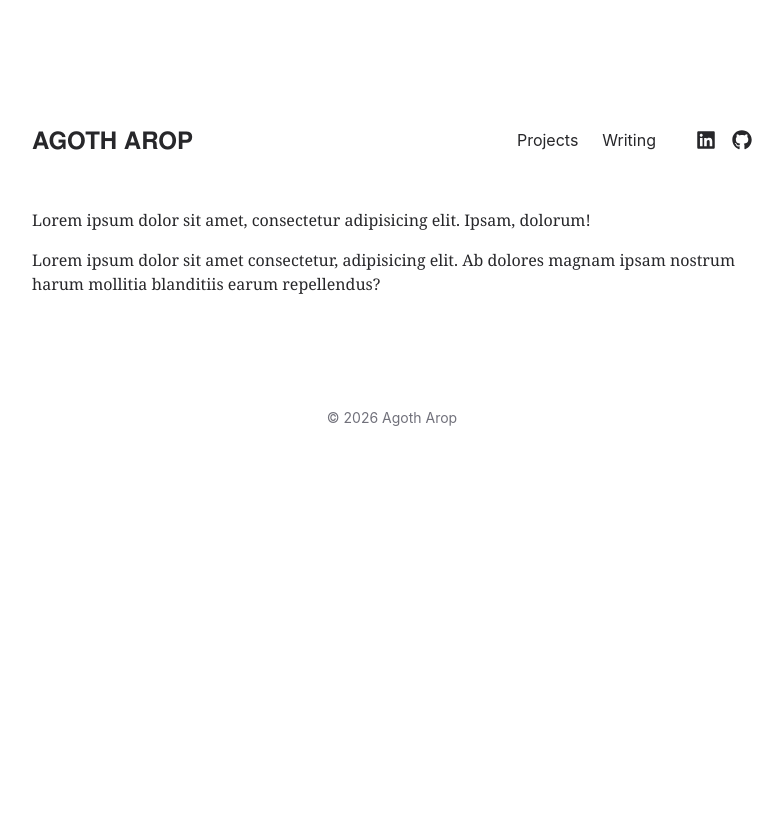
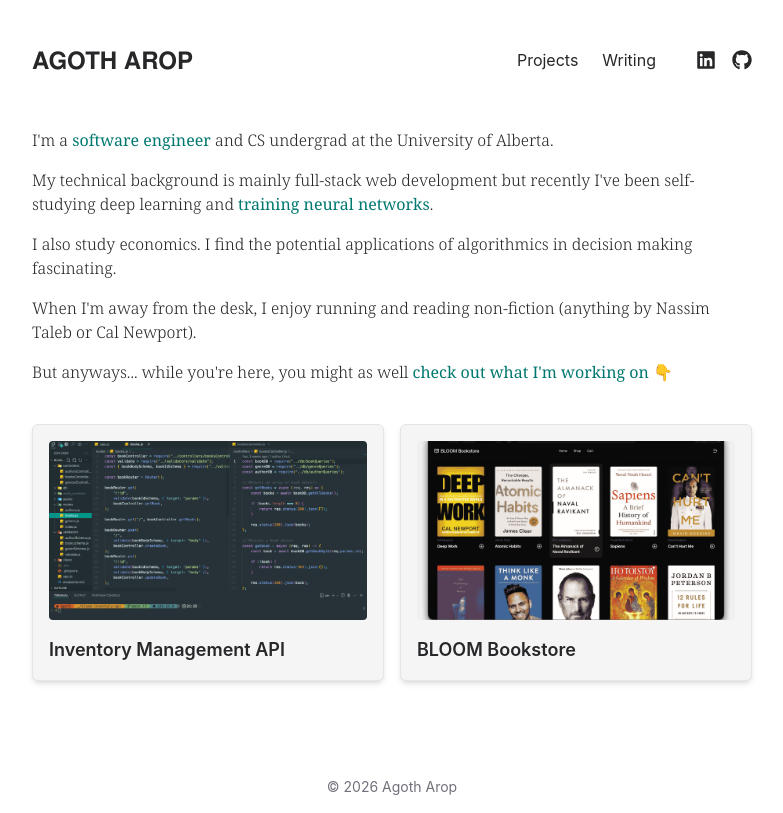
Before and after one commit to Agoth24/portfolio, a React (Vite) app: page / in a window 1280 px wide. Shown: the whole page, without its empty margins (248-1031 px from the left). Built offline with nearby package versions, Linux system fonts and the light colour scheme.

Commit message:
styling and content changes

```diff
--- a/pages/Blog.jsx
+++ b/pages/Blog.jsx
@@ -1,9 +1,12 @@
 const Blog = () => {
 	return (
-		<section className="mt-12 flex flex-col gap-6">
-			<h1 className="text-xl font-space-grotesk font-medium">
-                Some Throwaway Thoughts...
+		<section className="mt-12 flex flex-col gap-6 font-noto-serif">
+			<h1 className="text-xl font-medium">
+                Some Throwaway Thoughts
             </h1>
+            <p>
+                Coming Soon...
+            </p>
 		</section>
 	);
 };
--- a/pages/Home.jsx
+++ b/pages/Home.jsx
@@ -1,37 +1,74 @@
-import { Link } from "react-router";
-import LogoBar from "../src/components/LogoBar";
-import { FaLinkedin, FaGithub } from "react-icons/fa";
-
-const CTAButton = ({ text }) => {
-	return (
-		<button className="px-12 py-2 border-2 border-teal-500 dark:border-teal-700 rounded-sm hover:bg-teal-500 dark:hover:bg-teal-700 cursor-pointer font-space-grotesk transition-all duration-150 ease-in-out">
-			{text}
-		</button>
-	);
-};
-
-const ColouredText = ({ text }) => {
-	return (
-		<span className="text-teal-500 dark:text-teal-400 whitespace-normal">
-			{" "}
-			{text}{" "}
-		</span>
-	);
-};
+const projects = [
+	{
+		id: 0,
+		title: "Inventory Management API",
+		imageSrc: "../assets/images/bloom-inventory-ss.png",
+		githubURL: "https://github.com/Agoth24/bloom-inventory-api",
+		liveURL: "",
+	},
+	{
+		id: 1,
+		title: "BLOOM Bookstore",
+		imageSrc: "../assets/images/bloom-bookstore-ss.png",
+		githubURL: "",
+		liveURL: "https://bloom-bookstore.vercel.app/",
+	},
+];
 
 const Home = () => {
 	return (
-		<section className="flex flex-col gap-4 py-12">
-			<div className="flex flex-col font-noto-serif text-md gap-4">
+		<section className="flex flex-col gap-4 py-12 grow">
+			<div className="flex flex-col font-noto-serif font-light text-md gap-4">
 				<p>
-					Lorem ipsum dolor sit amet, consectetur adipisicing elit.
-					Ipsam, dolorum!
+					I'm a{" "}
+					<strong className="text-teal-700 dark:text-teal-500">
+						software engineer
+					</strong>{" "}
+					and CS undergrad at the University of Alberta.
 				</p>
 				<p>
-					Lorem ipsum dolor sit amet consectetur, adipisicing elit. Ab
-					dolores magnam ipsam nostrum harum mollitia blanditiis earum
-					repellendus?
+					My technical background is mainly full-stack web development
+					but recently I've been self-studying deep learning and{" "}
+					<strong className="text-teal-700 dark:text-teal-500">
+						training neural networks
+					</strong>
+					.
 				</p>
+				<p>
+					I also study economics. I find the potential applications of
+					algorithmics in decision making fascinating.
+				</p>
+				<p>
+					When I'm away from the desk, I enjoy running and reading
+					non-fiction (anything by Nassim Taleb or Cal Newport).
+				</p>
+				<p>
+					But anyways... while you're here, you might as well{" "}
+					<strong className="text-teal-700 dark:text-teal-500">check out what I'm working on</strong> 👇
+				</p>
+			</div>
+			<div className="grid grid-cols-1 sm:grid-cols-2 gap-8 sm:gap-4 mt-6">
+				{projects.map((project) => (
+					<div
+						className="border border-neutral-200 dark:border-neutral-700 bg-neutral-100 dark:bg-neutral-900 shadow-md dark:shadow-lg p-4 rounded-md font-nimnus-bold"
+						key={project.id}
+					>
+						<a
+							href={project.liveURL || project.githubURL}
+							target="_blank"
+							rel="noopener noreferrer"
+						>
+							<img
+								src={project.imageSrc}
+								alt={project.title}
+								className="w-full aspect-video object-cover rounded-sm"
+							/>
+							<div className="flex flex-col gap-4 mt-4 font-semibold text-lg">
+								<h3>{project.title}</h3>
+							</div>
+						</a>
+					</div>
+				))}
 			</div>
 		</section>
 	);
--- a/pages/Projects.jsx
+++ b/pages/Projects.jsx
@@ -34,7 +34,7 @@ const projects = [
 const Projects = () => {
 	return (
 		<section className="max-sm:px-6 mt-12 flex flex-col gap-4">
-			<h1 className="text-xl font-space-grotesk font-medium">
+			<h1 className="text-xl font-noto-serif font-medium">
 				Some of My Projects
 			</h1>
 			<div className="grid grid-cols-1 gap-8">
--- a/src/components/Footer.jsx
+++ b/src/components/Footer.jsx
@@ -1,6 +1,6 @@
 const Footer = () => {
 	return (
-		<footer className="py-4 mt-12 text-center text-sm text-zinc-500 dark-text-zinc-300 ">
+		<footer className="py-4 mt-8 text-center text-sm text-zinc-500 dark-text-zinc-300 ">
 			&copy; 2026 Agoth Arop
 		</footer>
 	);
--- a/src/components/Header.jsx
+++ b/src/components/Header.jsx
@@ -74,14 +74,14 @@ const Header = () => {
 			{menuOpen && (
 				<div
 					id="mobile-menu"
-					className="sm:hidden fixed inset-x-0 top-32 bottom-0 z-50 bg-zinc-50 dark:bg-neutral-800 px-6 py-8"
+					className="sm:hidden fixed inset-x-0 top-32 bottom-0 z-50 bg-zinc-50 dark:bg-neutral-800 px-6"
 				>
-					<div className="flex h-full flex-col items-center gap-8">
-						<ul className="flex flex-col items-center gap-6">
+					<div className="flex h-full flex-col gap-8">
+						<ul className="flex flex-col gap-6">
 							{navLinks.map((link) => (
 								<li key={link.id}>
 									<Link
-										className="dark:text-zinc-100 hover:text-teal-700 flex flex-col items-center transition-all duration-150 ease-in-out"
+										className="dark:text-zinc-100 hover:text-teal-700 flex flex-col transition-all duration-150 ease-in-out"
 										to={link.path}
 										onClick={() => setMenuOpen(false)}
 									>
--- a/src/components/ProjectCard.jsx
+++ b/src/components/ProjectCard.jsx
@@ -2,7 +2,7 @@ import { FaDisplay } from "react-icons/fa6";
 import { FaGithub } from "react-icons/fa";
 
 const Tag = ({ text }) => {
-	return <p className="px-2 text-xs rounded-xl bg-violet-400 dark:bg-violet-600">{text}</p>;
+	return <p className="px-2 text-xs rounded-xl ">{text}</p>;
 };
 
 const CardCTAButton = ({ text, URL, icon }) => {
--- a/src/index.css
+++ b/src/index.css
@@ -22,7 +22,7 @@
 }
 
 html, body {
-	@apply text-zinc-800 dark:text-zinc-50  bg-white dark:bg-neutral-800;
+	@apply text-zinc-800 dark:text-zinc-50  bg-white dark:bg-neutral-900;
 }
 
 @theme {
--- a/src/layouts/RootLayout.jsx
+++ b/src/layouts/RootLayout.jsx
@@ -3,7 +3,7 @@ import Header from "../components/Header";
 import Footer from "../components/Footer";
 const RootLayout = () => {
 	return (
-			<div className="px-6 flex flex-col md:max-w-3xl mx-auto sm:mt-20">
+			<div className="px-6 flex flex-col md:max-w-3xl mx-auto ">
 				<Header />
 				<main className="grow">
 					<Outlet />
```
Also changed, not shown: assets/images/bloom-bookstore-ss.png (added), assets/images/bloom-inventory-ss.png (added).
